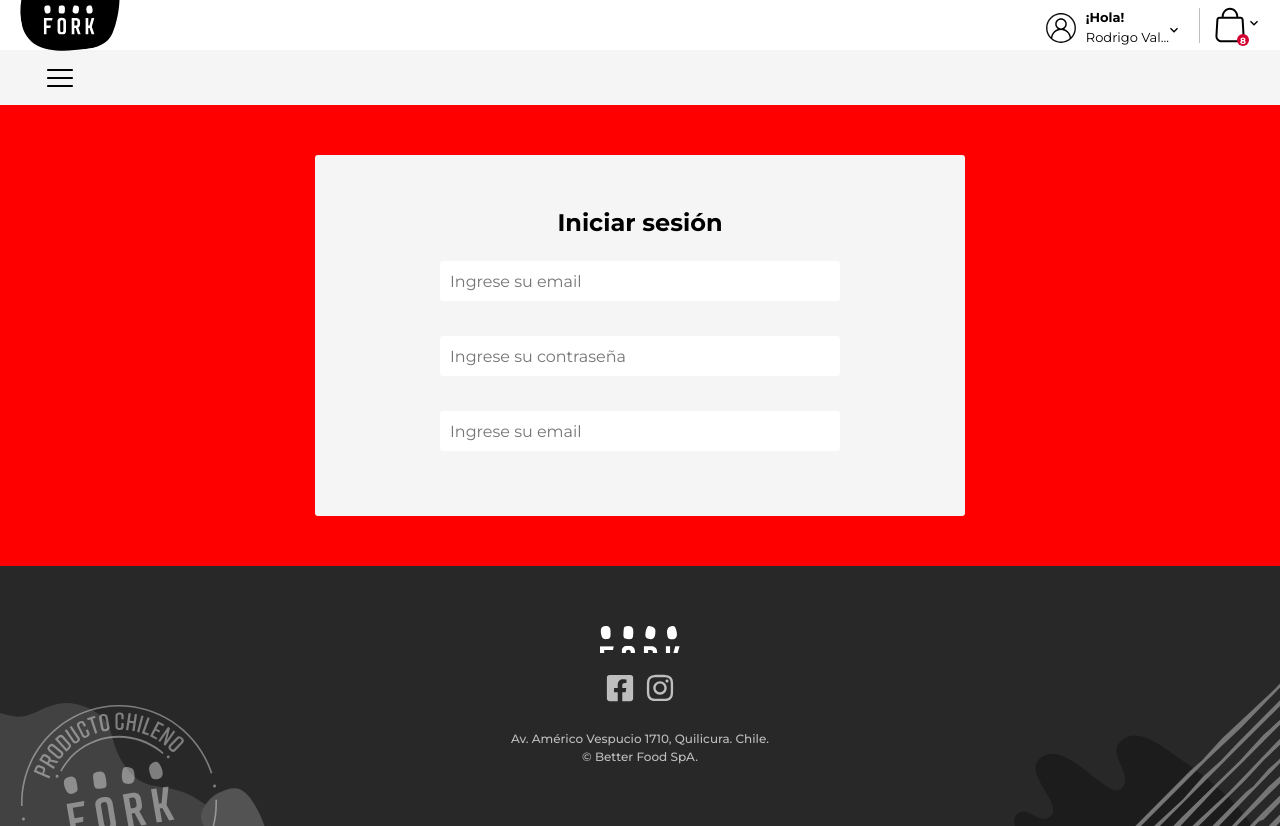
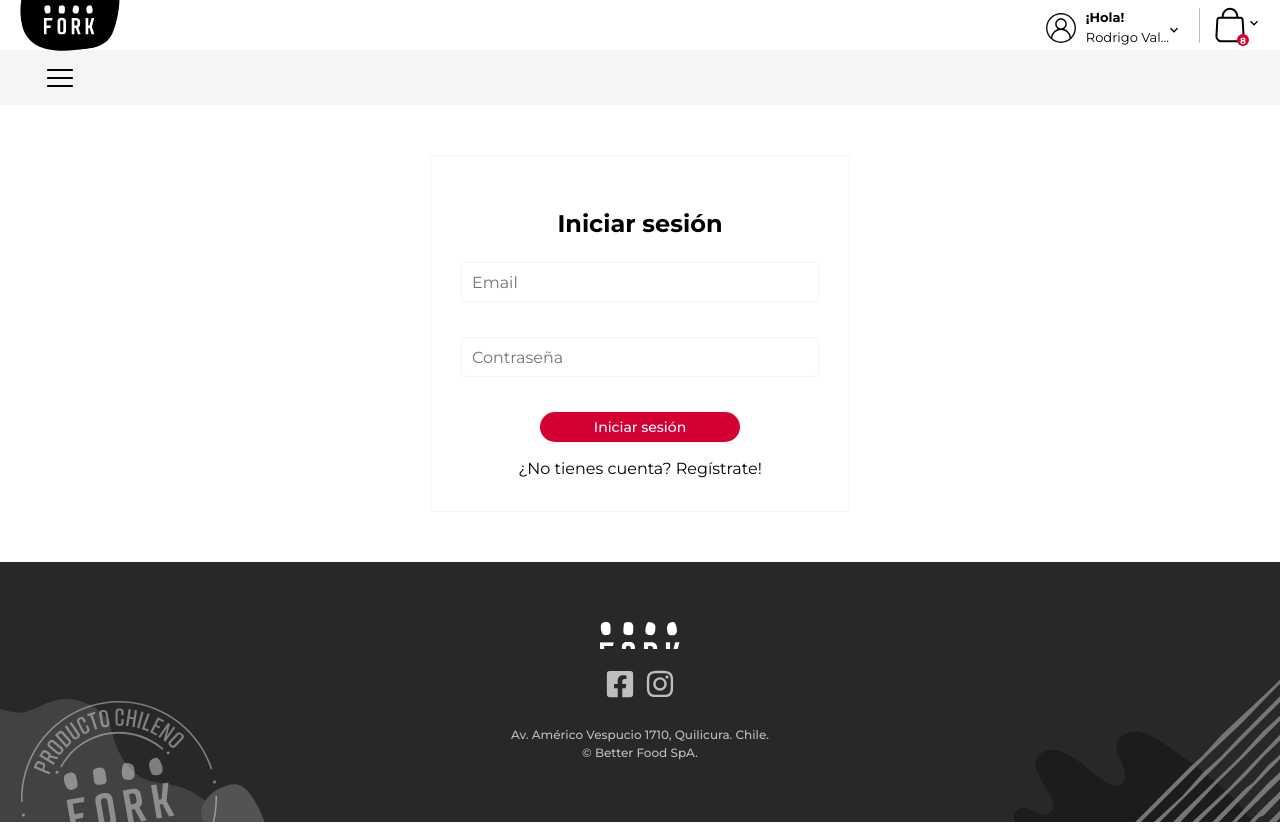
Before and after one commit to dalfarobaez/desafio-final-frontend, a React (Vite) app: page /login in a window 1280 px wide. Built offline with nearby package versions, Linux system fonts and the light colour scheme.

Commit message:
feat: add login and register

```diff
--- /dev/null
+++ b/src/components/authForm/Form.jsx
@@ -0,0 +1,35 @@
+import { Form } from "formik";
+import colors from "../../styles/colors";
+import FlexContainer from "../layout/FlexContainer";
+import styled from "styled-components";
+
+const FormStyle = styled(FlexContainer).attrs({
+  as: Form,
+})`
+  border-radius: 5px;
+  border: 1px solid ${colors.forkLight};
+  padding: 30px;
+  width: 100%;
+  max-width: 420px;
+  min-height: 300px;
+  background-color: ${colors.forkWhite};
+  display: flex;
+  flex-flow: column nowrap;
+  border-radius: 3px;
+
+  h2 {
+    margin: 20px 0;
+  }
+
+  button {
+    align-self: center;
+  }
+  a {
+    margin-top: 15px;
+    transition: font-weight 300ms ease-in;
+    &:hover {
+      font-weight: 500;
+    }
+  }
+`;
+export default FormStyle;
--- a/src/components/inputField/InputField.jsx
+++ /dev/null
@@ -1,59 +0,0 @@
-import React from "react";
-import { useField } from "formik";
-import styled from "styled-components";
-import colors from "../../styles/colors";
-import device from "../../styles/breakpoints";
-import FlexContainer from "../layout/FlexContainer";
-// import FlexContainer from "../layout/FlexContainer";
-
-// interface InputFieldProps{
-//     label:string;
-//     name:string;
-//     type?:string;
-//     placeholder?:string
-// }
-
-const InputField = ({ label, showError, ...props }) => {
-  const [field, meta] = useField(props);
-
-  return (
-    <InputContainer>
-      {/* <label htmlFor={props.email}>{label}</label> */}
-      <Input {...field} {...props} $error={meta.touched && meta.error} />
-      {meta.touched && meta.error && showError ? (
-        <ErrorMessage>
-          <p>{meta.error}</p>
-        </ErrorMessage>
-      ) : null}
-    </InputContainer>
-  );
-};
-
-const InputContainer = styled.div`
-  height: 75px;
-`;
-
-const Input = styled.input`
-  height: 40px;
-  width: 100%;
-  max-width: 400px;
-  padding: 10px;
-  border-radius: 3px;
-  border: ${({ $error }) => ($error ? "1px solid red" : "none")};
-`;
-
-const ErrorMessage = styled(FlexContainer)`
-  flex-direction: column;
-  justify-content: center;
-  height: 35px;
-
-  p {
-    color: ${colors.forkPrimary};
-    font-size: 12px;
-    @media ${device.sm} {
-      font-size: 14px;
-    }
-  }
-`;
-
-export default InputField;
--- /dev/null
+++ b/src/components/layout/AuthContainer.jsx
@@ -0,0 +1,11 @@
+import styled from "styled-components";
+import FlexContainer from "./FlexContainer";
+
+const AuthContainer = styled(FlexContainer)`
+  padding: 50px;
+  justify-content: center;
+  align-items: center;
+  width: 100%;
+`;
+
+export default AuthContainer;
--- a/src/components/ui/button/Button.jsx
+++ b/src/components/ui/button/Button.jsx
@@ -1,5 +1,5 @@
-import PropTypes from 'prop-types';
-import { ButtonStyled } from './Button.styled';
+import PropTypes from "prop-types";
+import { ButtonStyled } from "./Button.styled";
 
 const Button = ({ children, background, textColor, width }) => {
   return (
@@ -10,7 +10,7 @@ const Button = ({ children, background, textColor, width }) => {
 };
 
 Button.propTypes = {
-  children: PropTypes.string,
+  children: PropTypes.node,
   background: PropTypes.string,
   textColor: PropTypes.string,
   width: PropTypes.string,
--- a/src/components/ui/button/Button.styled.jsx
+++ b/src/components/ui/button/Button.styled.jsx
@@ -1,14 +1,15 @@
-import styled from 'styled-components';
-import colors from '../../../styles/colors';
+import styled from "styled-components";
+import colors from "../../../styles/colors";
 
 const ButtonStyled = styled.button`
   background-color: ${(props) => props.background || colors.forkBlack};
   color: ${(props) => props.textColor || colors.forkWhite};
-  width: ${(props) => props.width || '100%'};
+  width: ${(props) => props.width || "100%"};
   height: 30px;
   font-size: 14px;
   font-weight: 500;
   border-radius: 20px;
+  cursor: pointer;
 `;
 
 export { ButtonStyled };
--- /dev/null
+++ b/src/components/ui/inputField/InputField.jsx
@@ -0,0 +1,28 @@
+import PropTypes from "prop-types";
+import { useField } from "formik";
+import { Input, InputContainer, ErrorMessage } from "./inputField.styles";
+
+const InputField = ({ label, showError, ...props }) => {
+  const [field, meta] = useField(props);
+
+  return (
+    <InputContainer>
+      <Input {...field} {...props} $error={meta.touched && meta.error} />
+      {meta.touched && meta.error && showError ? (
+        <ErrorMessage>
+          <p>{meta.error}</p>
+        </ErrorMessage>
+      ) : null}
+    </InputContainer>
+  );
+};
+
+InputField.propTypes = {
+  label: PropTypes.string.isRequired,
+  name: PropTypes.string.isRequired,
+  type: PropTypes.string,
+  placeholder: PropTypes.string,
+  showError: PropTypes.bool,
+};
+
+export default InputField;
--- /dev/null
+++ b/src/components/ui/inputField/inputField.styles.jsx
@@ -0,0 +1,39 @@
+import styled from "styled-components";
+import colors from "../../../styles/colors";
+import device from "../../../styles/breakpoints";
+import FlexContainer from "../../layout/FlexContainer";
+
+const InputContainer = styled.div`
+  height: 75px;
+`;
+
+const Input = styled.input`
+  height: 40px;
+  width: 100%;
+  max-width: 400px;
+  padding: 10px;
+
+  border-radius: 5px;
+
+  border: ${({ $error }) =>
+    $error
+      ? `1px solid  ${colors.forkPrimary}`
+      : `1px solid ${colors.forkLight}`};
+`;
+
+const ErrorMessage = styled(FlexContainer)`
+  flex-direction: column;
+  justify-content: center;
+  height: 35px;
+
+  p {
+    text-align: start;
+    color: ${colors.forkPrimary};
+    font-size: 12px;
+    @media ${device.sm} {
+      font-size: 14px;
+    }
+  }
+`;
+
+export { InputContainer, Input, ErrorMessage };
--- a/src/pages/Login/LoginPage.jsx
+++ b/src/pages/Login/LoginPage.jsx
@@ -1,11 +1,12 @@
-import { Formik, Form, Field, ErrorMessage } from "formik";
+import { Formik } from "formik";
 import * as Yup from "yup";
 
-import FlexContainer from "../../components/layout/FlexContainer";
-import styled from "styled-components";
-import InputField from "../../components/inputField/InputField";
+import InputField from "../../components/ui/inputField/InputField";
 import colors from "../../styles/colors";
-import device from "../../styles/breakpoints";
+import Button from "../../components/ui/button/Button";
+import AuthContainer from "../../components/layout/AuthContainer";
+import FormStyle from "../../components/authForm/Form";
+import { Link } from "react-router-dom";
 
 const validationSchema = Yup.object({
   email: Yup.string()
@@ -25,66 +26,47 @@ const LoginPage = () => {
     console.log("Formulario enviado: ", values);
     resetForm();
   };
+
   return (
     <>
-      <FirstContainerStyled>
+      <AuthContainer>
         <Formik
           initialValues={initialValues}
           validationSchema={validationSchema}
           onSubmit={handleSubmit}
         >
           {({ isSubmitting }) => (
-            <Form>
+            <FormStyle>
               <h2>Iniciar sesión</h2>
               <InputField
                 label="Email"
                 name="email"
-                placeholder="Ingrese su email"
+                placeholder="Email"
                 showError={true}
               />
               <InputField
                 label="Contraseña"
                 name="password"
                 type="password"
-                placeholder="Ingrese su contraseña"
+                placeholder="Contraseña"
                 showError={true}
               />
-              <InputField
-                label="Email"
-                name="email"
-                placeholder="Ingrese su email"
-                showError={true}
-              />
-            </Form>
+
+              <Button
+                background={colors.forkPrimary}
+                width="200px"
+                type="submit"
+                disabled={isSubmitting}
+              >
+                Iniciar sesión
+              </Button>
+              <Link to="/register">¿No tienes cuenta? Regístrate!</Link>
+            </FormStyle>
           )}
         </Formik>
-      </FirstContainerStyled>
+      </AuthContainer>
     </>
   );
 };
 
-const FirstContainerStyled = styled(FlexContainer)`
-  padding: 50px;
-  justify-content: center;
-  align-items: center;
-  background-color: red;
-  width: 100%;
-  form {
-    h2 {
-      margin: 20px 0;
-    }
-    padding: 30px;
-    width: 100%;
-    max-width: 650px;
-    min-height: 300px;
-    background-color: ${colors.forkLight};
-    display: flex;
-    flex-flow: column nowrap;
-    /* gap: 20px; */
-    border-radius: 3px;
-    @media ${device.md} {
-      max-width: 650px;
-    }
-  }
-`;
 export default LoginPage;
--- a/src/pages/Register/RegisterPage.jsx
+++ b/src/pages/Register/RegisterPage.jsx
@@ -1,5 +1,120 @@
+import { Formik } from "formik";
+import * as Yup from "yup";
+import AuthContainer from "../../components/layout/AuthContainer";
+import FormStyle from "../../components/authForm/Form";
+import InputField from "../../components/ui/inputField/InputField";
+import Button from "../../components/ui/button/Button";
+import colors from "../../styles/colors";
+import { Link } from "react-router-dom";
+
+const validationSchema = Yup.object({
+  firstname: Yup.string()
+    .min(3, "El nombre debe tener al menos 3 caracteres.")
+    .max(50, "El nombre no debe tener más de 50 caracteres.")
+    .matches(/^(?!\s+$).*$/, "El nombre debe tener al menos 3 caracteres.")
+    .required("Este campo es obligatorio."),
+  lastname: Yup.string()
+    .min(3, "El nombre debe tener al menos 3 caracteres.")
+    .max(50, "El nombre no debe tener más de 50 caracteres.")
+    .matches(/^(?!\s+$).*$/, "El nombre debe tener al menos 3 caracteres.")
+    .required("Este campo es obligatorio."),
+  phone: Yup.string()
+    .matches(/^\d{9}$/, "El teléfono debe tener exactamente 9 números.")
+    .required("Este campo es obligatorio."),
+  email: Yup.string()
+    .email("Correo inválido.")
+    .required("Este campo es obligatorio."),
+  password: Yup.string()
+    .min(8, "La contraseña debe tener 8 caracteres.")
+    .matches(/[A-Z]/, "Debe contener al menos una mayúscula.")
+    .matches(/^(?!\s+$).*$/, "La contraseña debe tener 8 caracteres.")
+    .required("Este campo es obligatorio."),
+  confirmpassword: Yup.string()
+    .oneOf([Yup.ref("password"), null], "Las contraseñas deben coincidir.")
+    .required("Este campo es obligatorio."),
+});
+
 const RegisterPage = () => {
-  return <div>RegisterPage</div>;
+  const initialValues = {
+    firstname: "",
+    lastname: "",
+    phone: "",
+    email: "",
+    password: "",
+    confirmpassword: "",
+  };
+
+  const handleSubmit = (values, { resetForm }) => {
+    console.log("Formulario enviado: ", values);
+    resetForm();
+  };
+
+  return (
+    <>
+      <AuthContainer>
+        <Formik
+          initialValues={initialValues}
+          validationSchema={validationSchema}
+          onSubmit={handleSubmit}
+        >
+          {({ isSubmitting }) => (
+            <FormStyle>
+              <h2>Regístrate</h2>
+              <InputField
+                label="Nombre"
+                name="firstname"
+                placeholder="Nombre"
+                showError={true}
+              />
+              <InputField
+                label="Apellido"
+                name="lastname"
+                placeholder="Apellido"
+                showError={true}
+              />
+              <InputField
+                label="Teléfono"
+                type="number"
+                name="phone"
+                placeholder="Teléfono"
+                showError={true}
+              />
+              <InputField
+                label="Email"
+                name="email"
+                placeholder="Email"
+                showError={true}
+              />
+              <InputField
+                label="Contraseña"
+                name="password"
+                type="password"
+                placeholder="Contraseña"
+                showError={true}
+              />
+              <InputField
+                label="Confirmar Contraseña"
+                name="confirmpassword"
+                type="password"
+                placeholder="Confirmar contraseña"
+                showError={true}
+              />
+
+              <Button
+                background={colors.forkPrimary}
+                width="200px"
+                type="submit"
+                disabled={isSubmitting}
+              >
+                Registrarse
+              </Button>
+              <Link to="/login">¿Ya tienes cuenta? inicia sesión</Link>
+            </FormStyle>
+          )}
+        </Formik>
+      </AuthContainer>
+    </>
+  );
 };
 
 export default RegisterPage;
```
